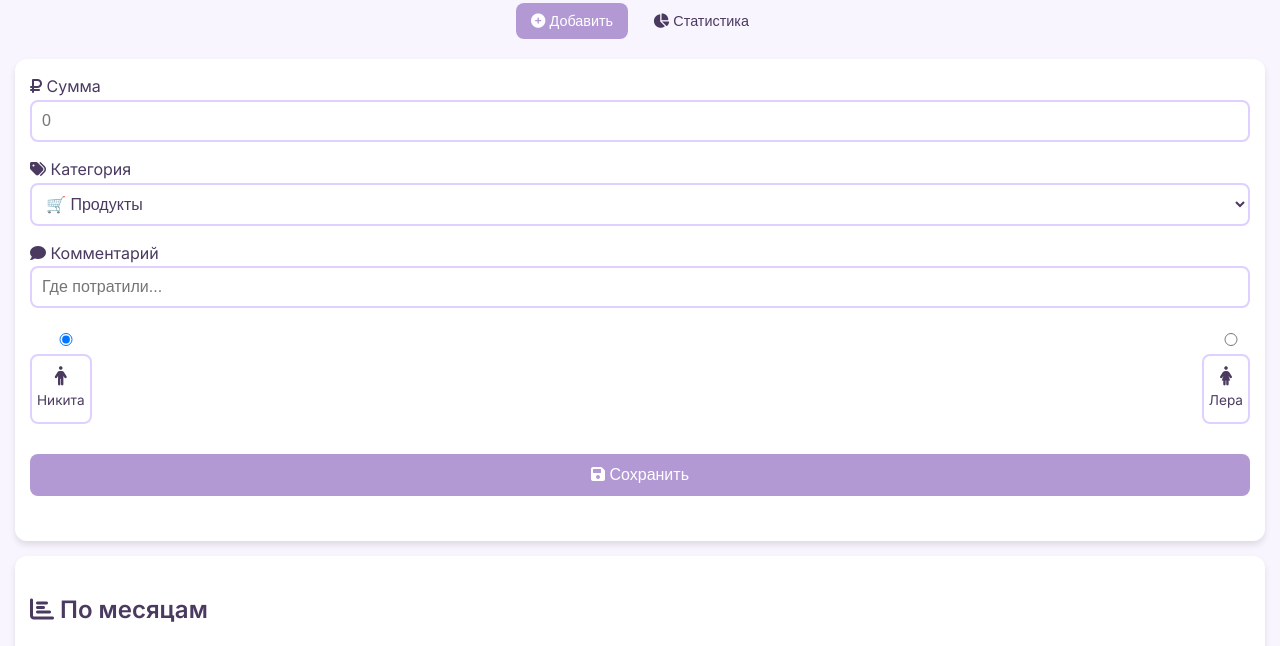
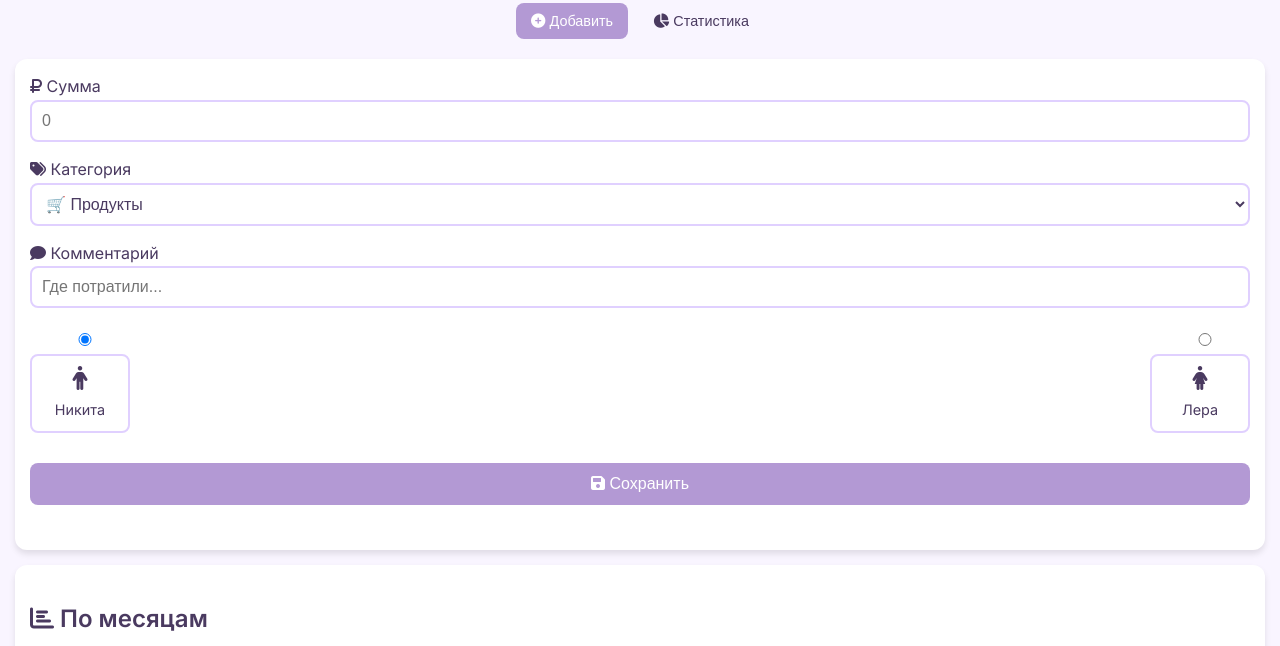
Before and after one commit to KotikNikita91/family-budget, a plain HTML site: page index.html in a window 1280 px wide. Shown: the part 86-732 px from the top of the page. Drawn offline with nearby package versions, Linux system fonts and the light colour scheme; no server answers.

Commit message:
Update style.css

```diff
--- a/style.css
+++ b/style.css
@@ -160,3 +160,33 @@ input, select {
   flex: 1 1 45%;
   }
 }
+
+/* Добавьте это в конец файла */
+
+/* Фикс для иконок Никита/Лера */
+.radio-btn {
+  padding: 10px 5px !important;
+  min-width: 100px !important;
+  width: auto !important;
+  flex: none !important;
+}
+
+.radio-btn i {
+  font-size: 1.5rem !important;
+  margin-bottom: 8px !important;
+}
+
+.radio-btn span {
+  font-size: 0.9rem !important;
+}
+
+@supports (-webkit-touch-callout: none) {
+  .radio-btn {
+    min-width: 120px !important;
+    padding: 12px 5px !important;
+  }
+
+  .radio-btn i {
+    font-size: 1.8rem !important;
+  }
+}
```
